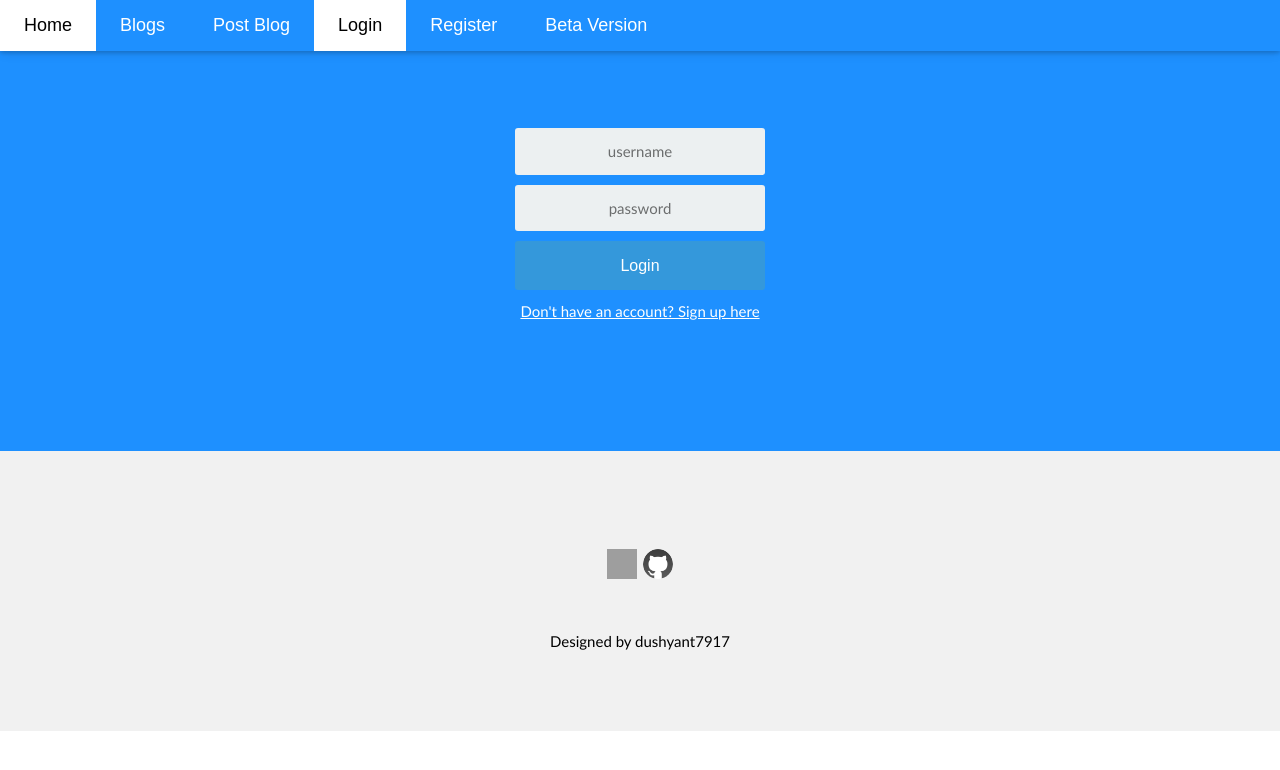
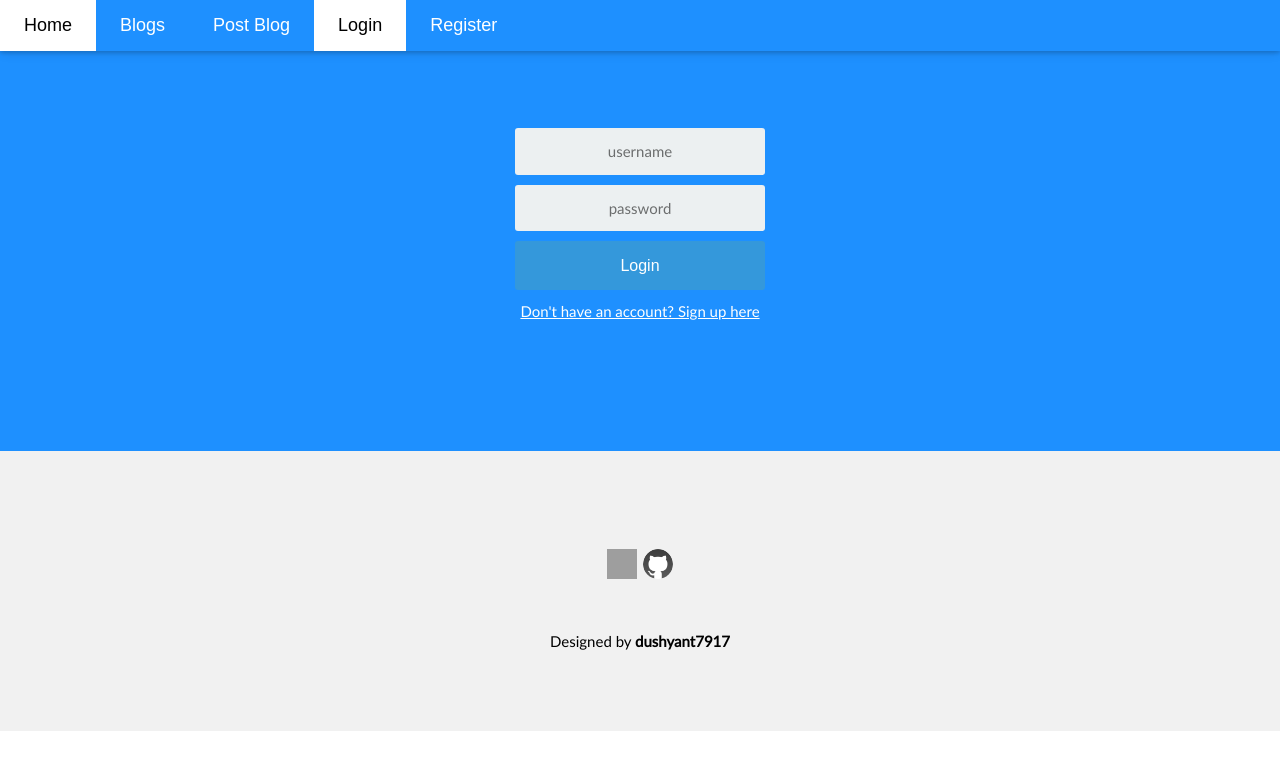
Before and after one commit to dushyant7917/Blog-Web-App, a Flask app: page /blog in a window 1280 px wide. Shown: the top 770 px of the page. Run offline with Flask 2, Linux system fonts and the light colour scheme; some web fonts are replaced; grey boxes are pictures that could not be loaded.

Commit message:
Update login.html

```diff
--- a/templates/login.html
+++ b/templates/login.html
@@ -1,7 +1,8 @@
 <!DOCTYPE html>
 <html>
-<title>dushyant7917 LOGIN</title>
+<title>Login</title>
 <meta charset='utf-8'>
+<meta http-equiv="X-UA-Compatible" content="IE=edge,chrome=1">
 <meta name="viewport" content="width=device-width, initial-scale=1">
 <meta name="HandheldFriendly" content="True">
 <meta name="MobileOptimized" content="320">
@@ -10,7 +11,7 @@
 <link rel="stylesheet" href="/static/indexStyle.css">
 <link rel="stylesheet" href="/static/indexGoogle1.css">
 <link rel="stylesheet" href="/static/indexGoogle2.css">
-<link rel="stylesheet" href="/static/indexCloudfare.css">
+<link rel="stylesheet" href="https://cdnjs.cloudflare.com/ajax/libs/font-awesome/4.7.0/css/font-awesome.min.css">
 <link rel="stylesheet" href="/static/fontAwesome.css">
 
 <style>
@@ -31,7 +32,6 @@ body,h1,h2,h3,h4,h5,h6 {font-family: "Lato", sans-serif}
     <li class="w3-hide-small"><a href="{{url_for('addBlog')}}" class="w3-padding-large w3-hover-white">Post Blog</a></li>
     <li><a href="{{url_for('login')}}" class="w3-padding-large w3-white">Login</a></li>
     <li class="w3-hide-small"><a href="{{url_for('register')}}" class="w3-padding-large w3-hover-white">Register</a></li>
-    <li><a href="{{url_for('beta')}}" class="w3-padding-large w3-hover-white">Beta Version</a></li>
   </ul>
 
   <!-- Navbar on small screens -->
@@ -59,7 +59,7 @@ body,h1,h2,h3,h4,h5,h6 {font-family: "Lato", sans-serif}
 				<label class="login-field-icon fui-lock" for="login-pass"></label>
 				</div>
 
-        <div class="flashes">
+        <div class="flashes" style="color:{{colour}}">
           {{ get_flashed_messages()[0] }}
         </div>
 
@@ -80,7 +80,7 @@ body,h1,h2,h3,h4,h5,h6 {font-family: "Lato", sans-serif}
     <a href="https://www.linkedin.com/in/dushyant7917" class="w3-hover-text-light-blue"><img src="/static/in.png" height="30px" width="30px"></a>
     <a href="https://github.com/dushyant7917" class="w3-hover-text-light-blue"><img class="w3-circle" src="/static/gh.png" height="30px" width="30px"></a>
  </div>
- <p>Designed by dushyant7917</p>
+ <p>Designed by <a href="https://dushyant7917resume.herokuapp.com/" style="text-decoration:none"><strong>dushyant7917</strong></a></p>
 </footer>
 
 
```
